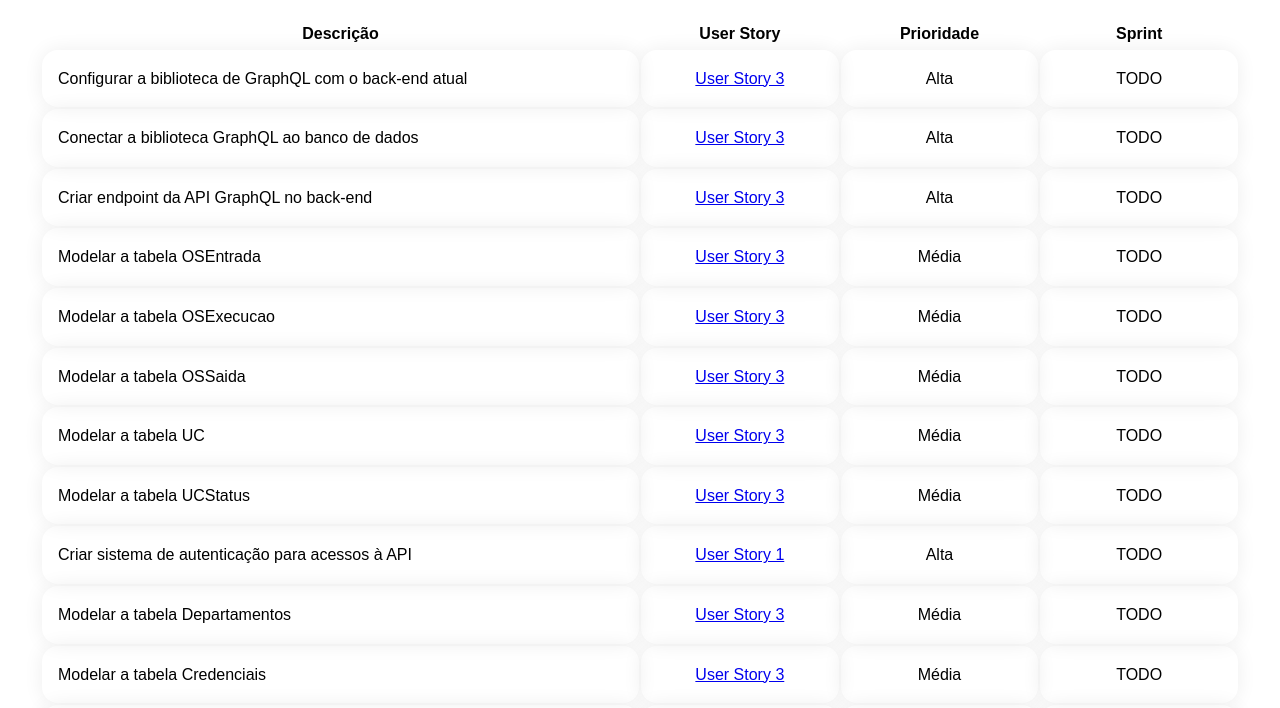
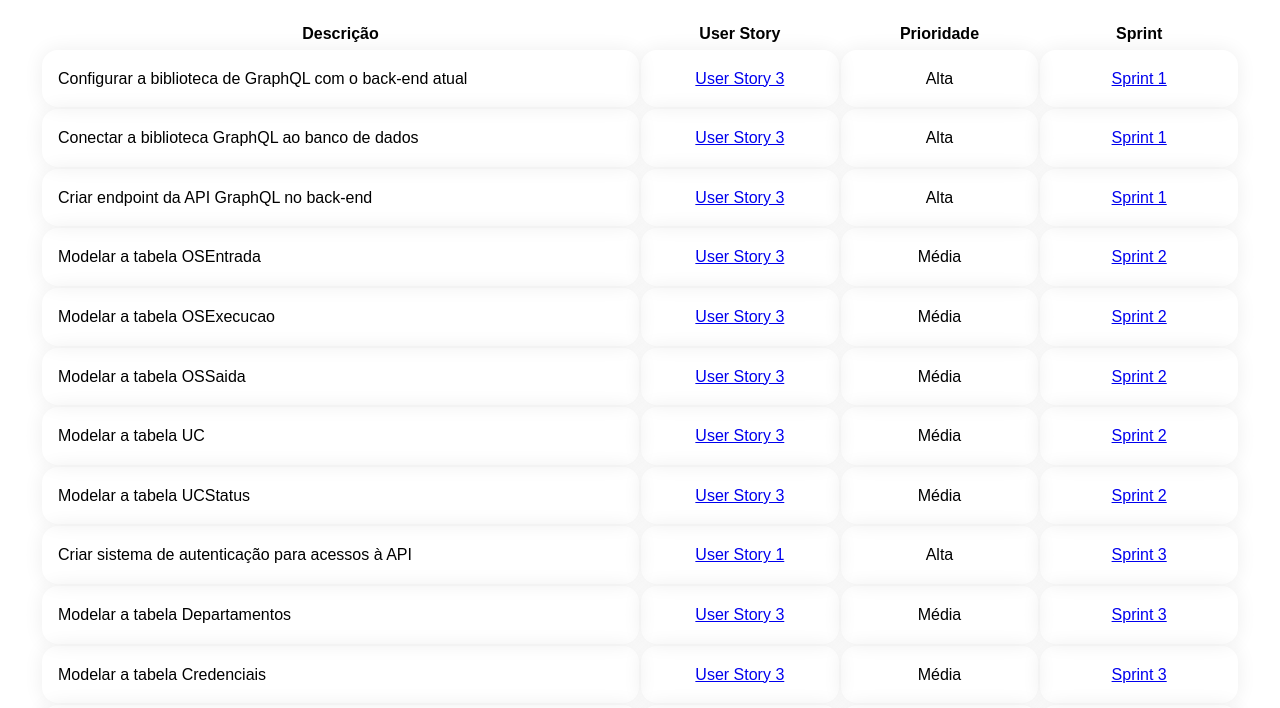
Before and after one commit to pedrominicz/gestao-de-ti, a plain HTML site: page backlog.html in a window 1280 px wide. Shown: the part 92-800 px from the top of the page. Drawn offline with Linux system fonts and the light colour scheme.

Commit message:
Add files via upload

```diff
--- a/backlog.js
+++ b/backlog.js
@@ -1,43 +1,43 @@
 'use strict'
 
 const backlog = [
-  ['Configurar a biblioteca de GraphQL com o back-end atual',    3, 'Alta',  'TODO'],
-  ['Conectar a biblioteca GraphQL ao banco de dados',            3, 'Alta',  'TODO'],
-  ['Criar endpoint da API GraphQL no back-end',                  3, 'Alta',  'TODO'],
-  ['Modelar a tabela OSEntrada',                                 3, 'Média', 'TODO'],
-  ['Modelar a tabela OSExecucao',                                3, 'Média', 'TODO'],
-  ['Modelar a tabela OSSaida',                                   3, 'Média', 'TODO'],
-  ['Modelar a tabela UC',                                        3, 'Média', 'TODO'],
-  ['Modelar a tabela UCStatus',                                  3, 'Média', 'TODO'],
-  ['Criar sistema de autenticação para acessos à API',           1, 'Alta',  'TODO'],
-  ['Modelar a tabela Departamentos',                             3, 'Média', 'TODO'],
-  ['Modelar a tabela Credenciais',                               3, 'Média', 'TODO'],
-  ['Modelar a tabela Comando',                                   3, 'Média', 'TODO'],
-  ['Modelar a tabela Conta',                                     3, 'Média', 'TODO'],
-  ['Modelar a tabela Roteador',                                  3, 'Média', 'TODO'],
-  ['Modelar a tabela Ordens',                                    3, 'Média', 'TODO'],
-  ['Modelar a tabela Restricoes',                                3, 'Média', 'TODO'],
-  ['Modelar a tabela Alarme',                                    3, 'Média', 'TODO'],
-  ['Modelar a tabela Leitura',                                   3, 'Média', 'TODO'],
-  ['Modelar a tabela Produtos',                                  3, 'Média', 'TODO'],
-  ['Mediar acesso ao banco de dados através de DataLoaders',     2, 'Alta',  'TODO'],
-  ['Modelar a tabela Progresso',                                 3, 'Média', 'TODO'],
-  ['Modelar a tabela Regiões',                                   3, 'Média', 'TODO'],
-  ['Modelar a tabela Valvula',                                   3, 'Média', 'TODO'],
-  ['Modelar a tabela Andar',                                     3, 'Média', 'TODO'],
-  ['Modelar a tabela Medidor',                                   3, 'Média', 'TODO'],
-  ['Modelar a tabela Canais',                                    3, 'Média', 'TODO'],
-  ['Modelar a tabela Regras',                                    3, 'Média', 'TODO'],
-  ['Modelar a tabela Net',                                       3, 'Média', 'TODO'],
-  ['Modelar a tabela Usuario',                                   3, 'Média', 'TODO'],
-  ['Modelar a tabela SignIn',                                    3, 'Média', 'TODO'],
-  ['Modelar a tabela Estado',                                    3, 'Média', 'TODO'],
-  ['Modelar a tabela Cidade',                                    3, 'Média', 'TODO'],
-  ['Modelar a tabela Alertas',                                   3, 'Média', 'TODO'],
-  ['Modelar a tabela Atividades',                                3, 'Média', 'TODO'],
-  ['Modelar a tabela Temporizadores',                            3, 'Média', 'TODO'],
-  ['Modelar a tabela Promoções',                                 3, 'Média', 'TODO'],
-  ['Testar a API',                                               3, 'Alta',  'TODO'],
+  ['Configurar a biblioteca de GraphQL com o back-end atual', 3, 'Alta',  1],
+  ['Conectar a biblioteca GraphQL ao banco de dados',         3, 'Alta',  1],
+  ['Criar endpoint da API GraphQL no back-end',               3, 'Alta',  1],
+  ['Modelar a tabela OSEntrada',                              3, 'Média', 2],
+  ['Modelar a tabela OSExecucao',                             3, 'Média', 2],
+  ['Modelar a tabela OSSaida',                                3, 'Média', 2],
+  ['Modelar a tabela UC',                                     3, 'Média', 2],
+  ['Modelar a tabela UCStatus',                               3, 'Média', 2],
+  ['Criar sistema de autenticação para acessos à API',        1, 'Alta',  3],
+  ['Modelar a tabela Departamentos',                          3, 'Média', 3],
+  ['Modelar a tabela Credenciais',                            3, 'Média', 3],
+  ['Modelar a tabela Comando',                                3, 'Média', 4],
+  ['Modelar a tabela Conta',                                  3, 'Média', 4],
+  ['Modelar a tabela Roteador',                               3, 'Média', 4],
+  ['Modelar a tabela Ordens',                                 3, 'Média', 4],
+  ['Modelar a tabela Restricoes',                             3, 'Média', 4],
+  ['Modelar a tabela Alarme',                                 3, 'Média', 5],
+  ['Modelar a tabela Leitura',                                3, 'Média', 5],
+  ['Modelar a tabela Produtos',                               3, 'Média', 5],
+  ['Mediar acesso ao banco de dados através de DataLoaders',  2, 'Alta',  5],
+  ['Modelar a tabela Progresso',                              3, 'Média', 6],
+  ['Modelar a tabela Regiões',                                3, 'Média', 6],
+  ['Modelar a tabela Valvula',                                3, 'Média', 7],
+  ['Modelar a tabela Andar',                                  3, 'Média', 7],
+  ['Modelar a tabela Medidor',                                3, 'Média', 7],
+  ['Modelar a tabela Canais',                                 3, 'Média', 7],
+  ['Modelar a tabela Regras',                                 3, 'Média', 7],
+  ['Modelar a tabela Net',                                    3, 'Média', 8],
+  ['Modelar a tabela Usuario',                                3, 'Média', 8],
+  ['Modelar a tabela SignIn',                                 3, 'Média', 8],
+  ['Modelar a tabela Estado',                                 3, 'Média', 8],
+  ['Modelar a tabela Cidade',                                 3, 'Média', 8],
+  ['Modelar a tabela Alertas',                                3, 'Média', 9],
+  ['Modelar a tabela Atividades',                             3, 'Média', 9],
+  ['Modelar a tabela Temporizadores',                         3, 'Média', 9],
+  ['Modelar a tabela Promoções',                              3, 'Média', 9],
+  ['Testar a API',                                            3, 'Alta',  9],
 ]
 
 const table = document.getElementById('table')
@@ -45,24 +45,23 @@ const table = document.getElementById('table')
 function add_backlog_item(item, user_story, priority, sprint) {
   const row = table.insertRow()
 
-  const cell_item       = row.insertCell()
-  const cell_user_story = row.insertCell()
-  const cell_priority   = row.insertCell()
-  const cell_sprint     = row.insertCell()
-
   const text_item     = document.createTextNode(item)
   const text_priority = document.createTextNode(priority)
-  const text_sprint   = document.createTextNode(sprint)
 
   const text_user_story = document.createTextNode(`User Story ${user_story}`)
   const link_user_story = document.createElement('a')
   link_user_story.appendChild(text_user_story)
   link_user_story.href = `story.html#story-${user_story}`
 
-  cell_item.appendChild(text_item)
-  cell_user_story.appendChild(link_user_story)
-  cell_priority.appendChild(text_priority)
-  cell_sprint.appendChild(text_sprint)
+  const text_sprint = document.createTextNode(`Sprint ${sprint}`)
+  const link_sprint = document.createElement('a')
+  link_sprint.appendChild(text_sprint)
+  link_sprint.href = `roadmap.html#sprint-${sprint}`
+
+  row.insertCell().appendChild(text_item)
+  row.insertCell().appendChild(link_user_story)
+  row.insertCell().appendChild(text_priority)
+  row.insertCell().appendChild(link_sprint)
 }
 
 for (const element of backlog) {
```
Also changed, not shown: roadmap.html (+9 -9 lines).
